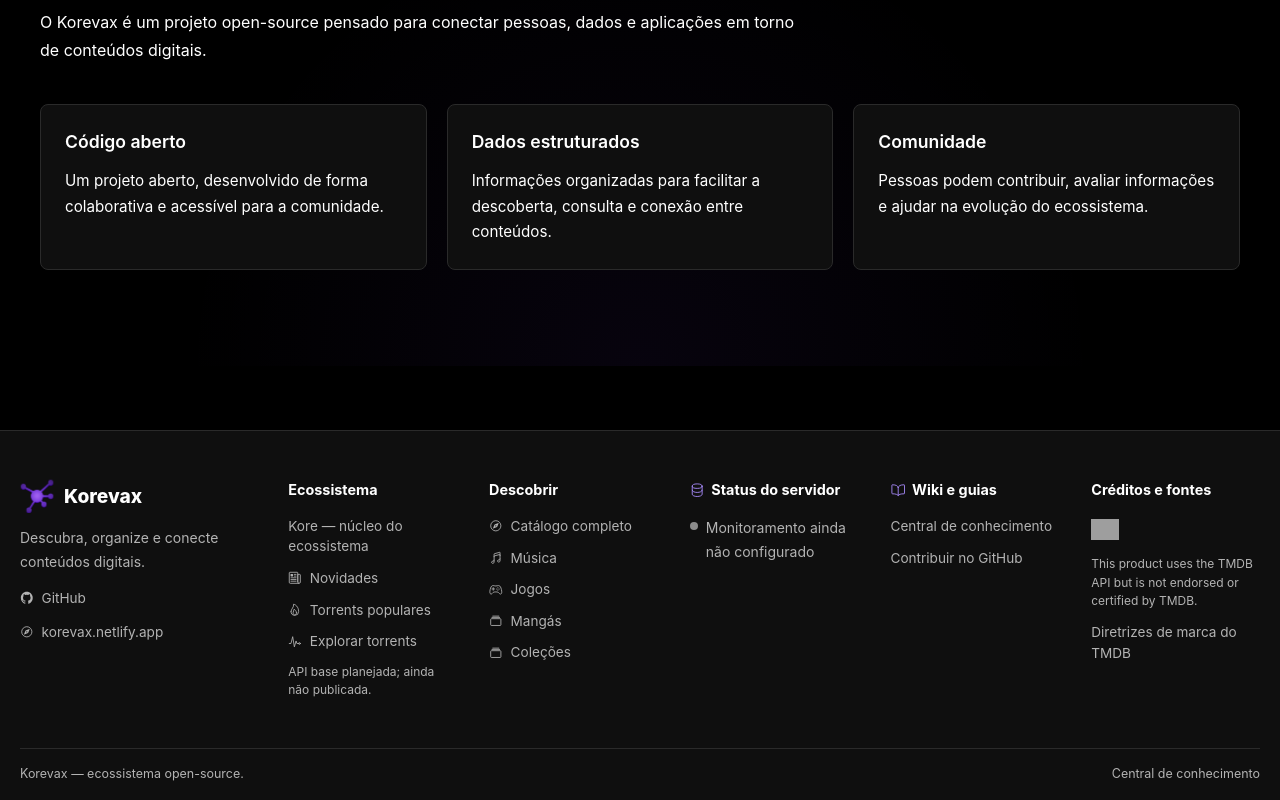
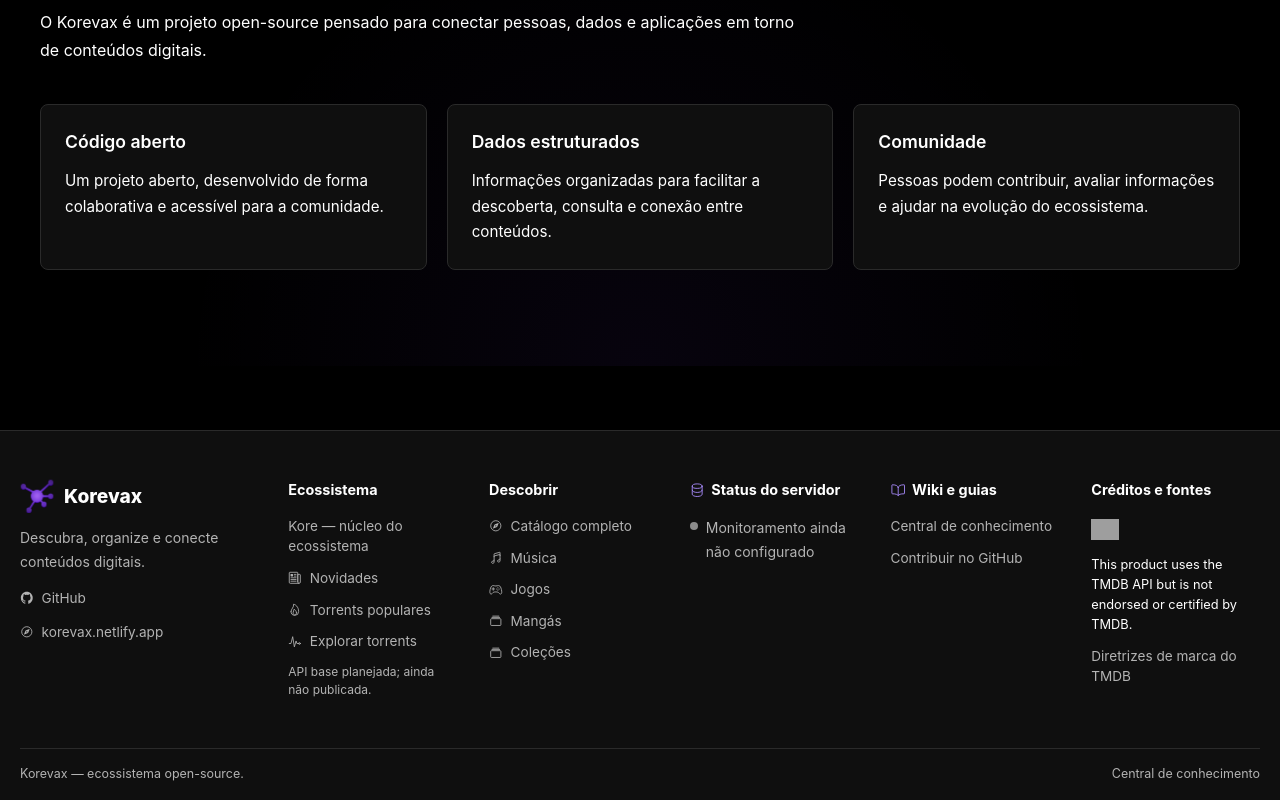
Before and after one commit to Korevax/apps, a React (Vite) app in the folder web/: page / in a window 1280 px wide. Shown: the part 4173-4973 px from the top of the page. Built offline with nearby package versions, Linux system fonts and the light colour scheme; grey boxes are pictures that could not be loaded.

Commit message:
Improve legibility of third-party attribution

```diff
--- a/web/src/components/Footer/Footer.css
+++ b/web/src/components/Footer/Footer.css
@@ -18,3 +18,4 @@
 .site-footer__bottom a{color:inherit;text-decoration:none}
 @media(max-width:1100px){.site-footer__inner{grid-template-columns:repeat(3,minmax(0,1fr))}.site-footer__brand{grid-column:1/-1}}
 @media(max-width:700px){.site-footer__inner{grid-template-columns:repeat(2,minmax(0,1fr));gap:1.75rem 1rem;width:min(100% - 1.5rem,var(--content-width));padding-block:2rem}.site-footer__brand{grid-column:1/-1}.site-footer__bottom{width:min(100% - 1.5rem,var(--content-width));flex-direction:column}}
+.site-footer__credits .site-footer__small-note{color:var(--color-text);font-size:.8rem;line-height:1.55}
```
